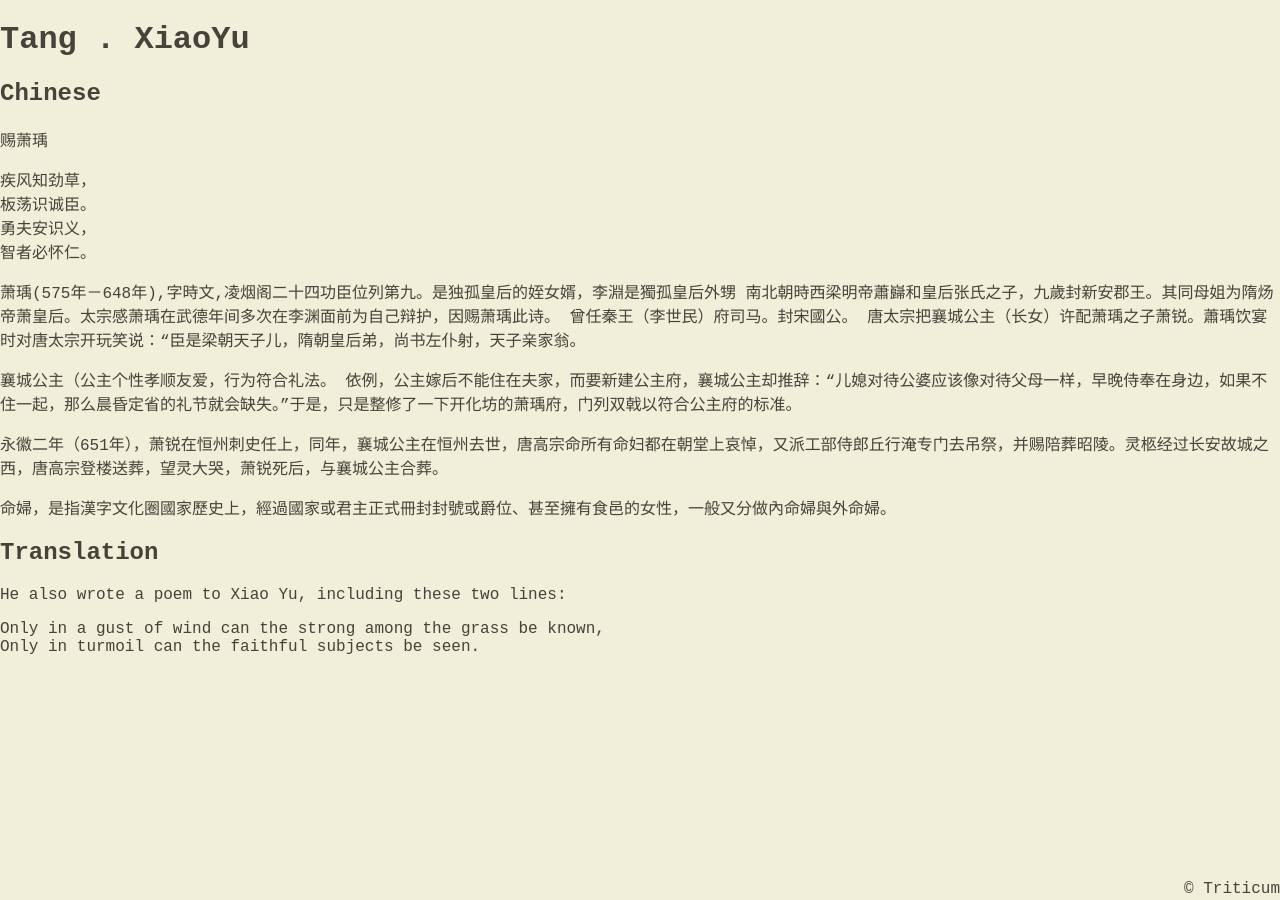
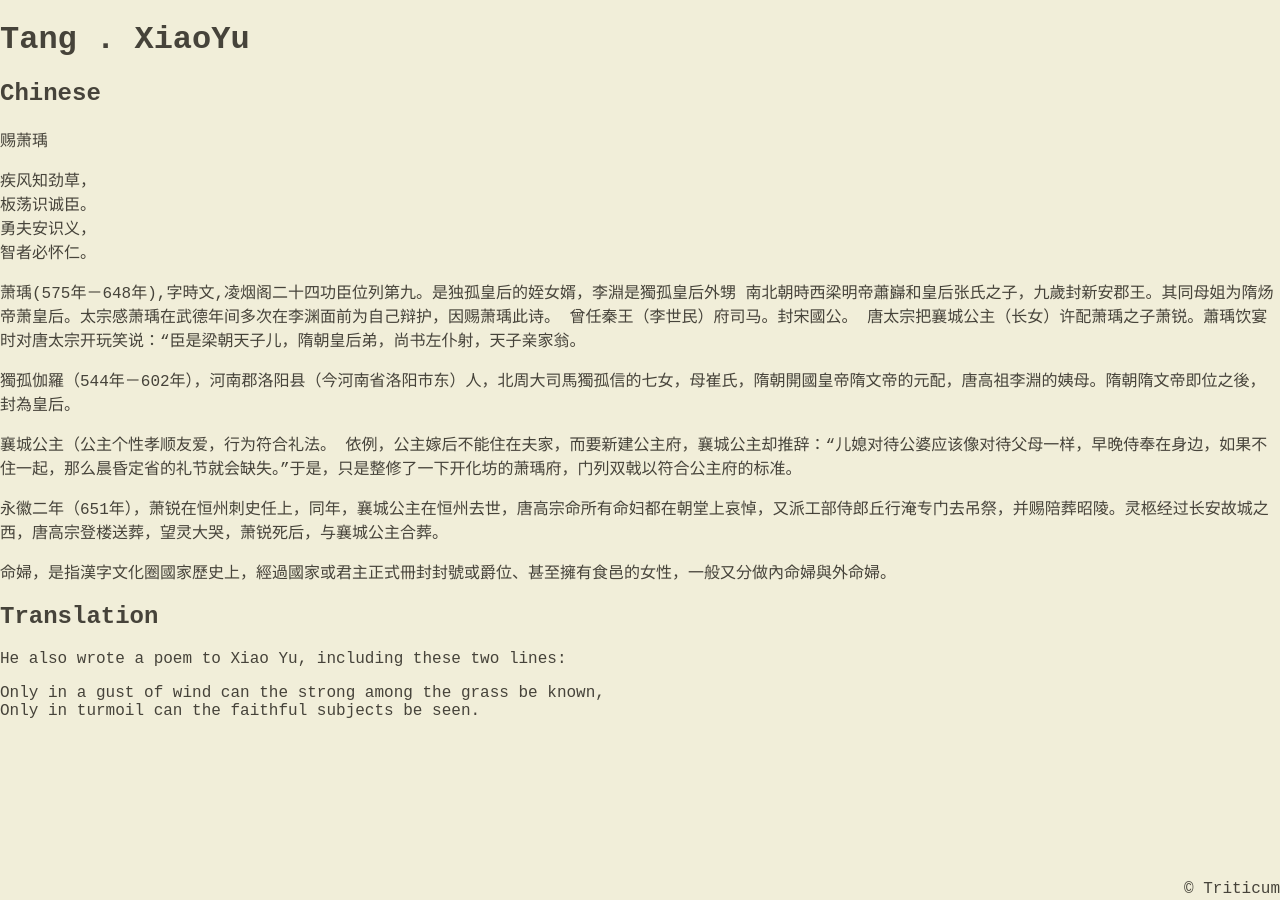
Before and after one commit to Triticum01/Triticum01.github.io, a Jekyll site: the page built from _posts/2022-02-22-Tang-XiaoYu.md, in a window 1280 px wide. Built offline with Jekyll 4.4.1, drawn with Linux system fonts in a browser that asks for light colours; nearby versions of some CDN libraries.

Commit message:
Update 2022-02-22-Tang-XiaoYu.md

```diff
--- a/_posts/2022-02-22-Tang-XiaoYu.md
+++ b/_posts/2022-02-22-Tang-XiaoYu.md
@@ -21,6 +21,9 @@ categories: jekyll update
 唐太宗把`襄城公主`（长女）许配萧瑀之子萧锐。蕭瑀饮宴时对唐太宗开玩笑说：“臣是梁朝天子儿，隋朝皇后弟，尚书左仆射，天子亲家翁。
 
 
+獨孤伽羅（544年－602年），河南郡洛阳县（今河南省洛阳市东）人，北周大司馬獨孤信的七女，母崔氏，隋朝開國皇帝隋文帝的元配，唐高祖李淵的姨母。隋朝隋文帝即位之後，封為皇后。
+
+
 `襄城公主`（公主个性孝顺友爱，行为符合礼法。 依例，公主嫁后不能住在夫家，而要新建公主府，襄城公主却推辞：“儿媳对待公婆应该像对待父母一样，早晚侍奉在身边，如果不住一起，那么晨昏定省的礼节就会缺失。”于是，只是整修了一下开化坊的萧瑀府，门列双戟以符合公主府的标准。
 
 永徽二年（651年），萧锐在恒州刺史任上，同年，襄城公主在恒州去世，唐高宗命所有`命妇`都在朝堂上哀悼，又派工部侍郎丘行淹专门去吊祭，并赐陪葬昭陵。灵柩经过长安故城之西，唐高宗登楼送葬，望灵大哭，萧锐死后，与襄城公主合葬。
```
